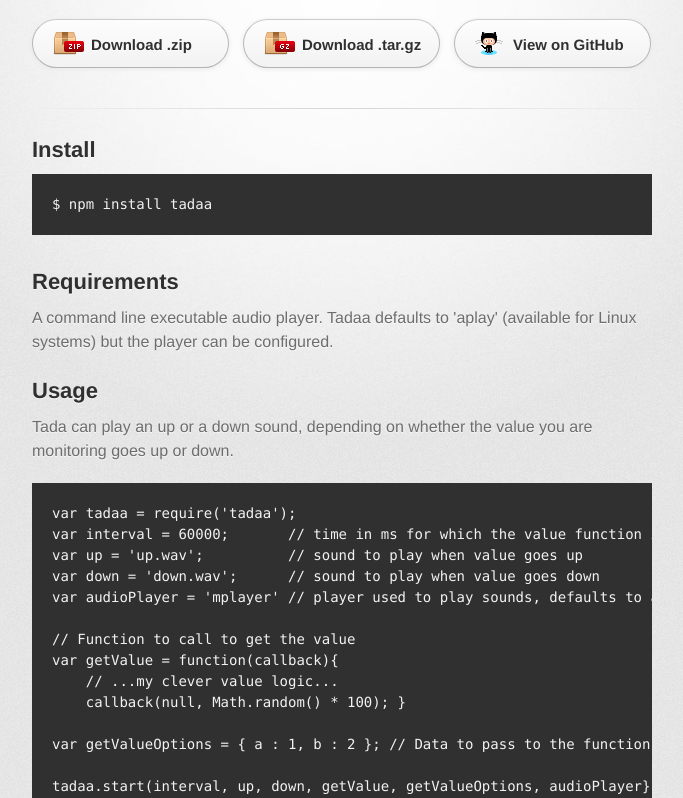
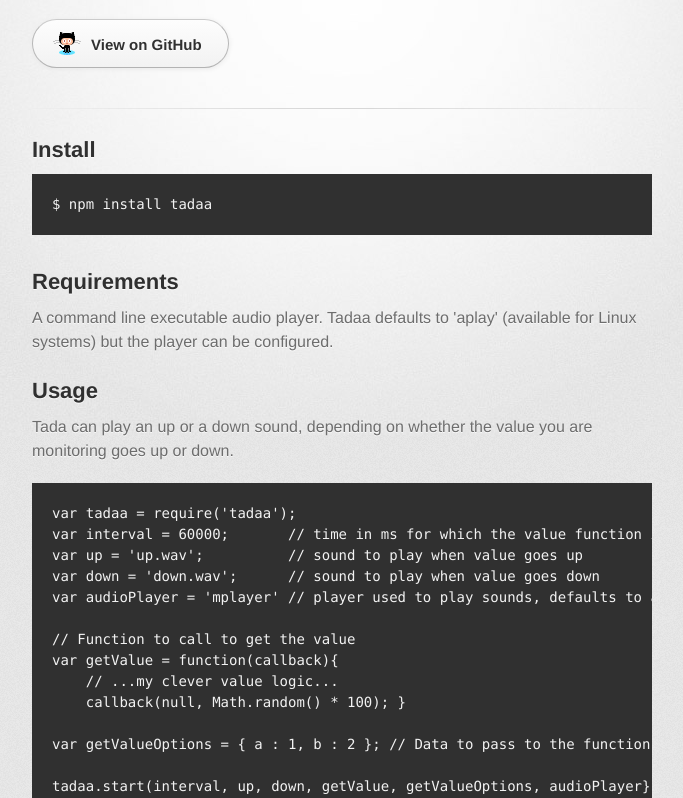
Before and after one commit to jamesbloomer/tadaa, a plain HTML site: page index.html in a window 1280 px wide. Shown: the part 138-936 px from the top of the page, without its empty margins (298-981 px from the left). Drawn offline with Linux system fonts and the light colour scheme; a web font is replaced by a local one.

Commit message:
remove download links for zip and tar

```diff
--- a/index.html
+++ b/index.html
@@ -23,8 +23,6 @@
         </header>
 
         <section id="downloads" class="clearfix">
-          <a href="https://github.com/jamesbloomer/tadaa/zipball/master" id="download-zip" class="button"><span>Download .zip</span></a>
-          <a href="https://github.com/jamesbloomer/tadaa/tarball/master" id="download-tar-gz" class="button"><span>Download .tar.gz</span></a>
           <a href="https://github.com/jamesbloomer/tadaa" id="view-on-github" class="button"><span>View on GitHub</span></a>
         </section>
 
```
